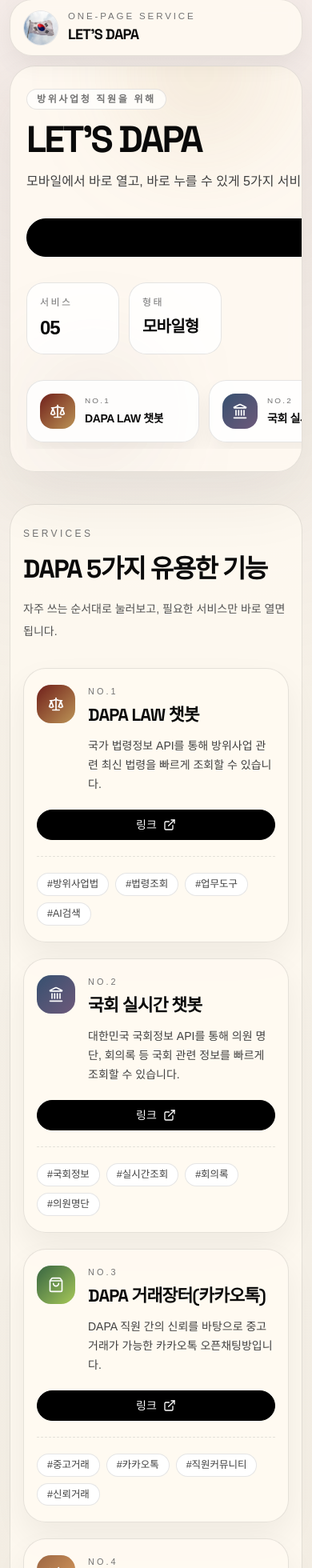
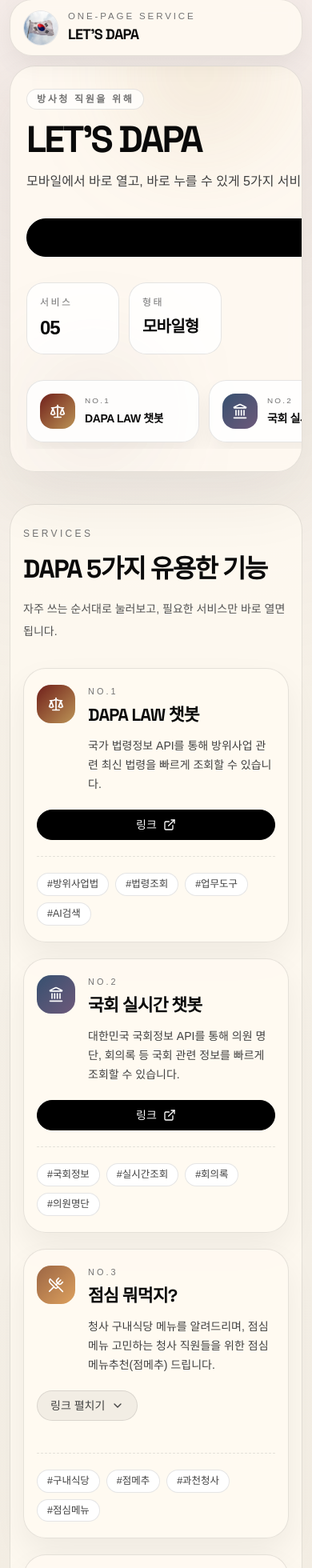
Before and after one commit to ai-studying-man/dapa, a Next.js app: page / in a window 390 px wide. Shown: the part 17-1977 px from the top of the page at 80% size. Built offline with nearby package versions, Linux system fonts and the light colour scheme; a web font is replaced by a local one.

Commit message:
Refine mobile labels and lunch buttons

```diff
--- a/src/app/page.tsx
+++ b/src/app/page.tsx
@@ -56,8 +56,22 @@
     accent: "from-[#355070] to-[#6d597a]",
   },
   {
+    id: "lunch",
+    volume: "No.3",
+    title: "점심 뭐먹지?",
+    description:
+      "청사 구내식당 메뉴를 알려드리며, 점심메뉴 고민하는 청사 직원들을 위한 점심메뉴추천(점메추) 드립니다.",
+    tags: ["#구내식당", "#점메추", "#과천청사", "#점심메뉴"],
+    links: [
+      { label: "구내식당", href: "/cafeteria" },
+      { label: "오늘 점메추", href: "https://lets-dapa-lunch.vercel.app/" },
+    ],
+    icon: UtensilsCrossed,
+    accent: "from-[#9c6644] to-[#dda15e]",
+  },
+  {
     id: "market",
-    volume: "No.3",
+    volume: "No.4",
     title: "DAPA 거래장터(카카오톡)",
     description:
       "DAPA 직원 간의 신뢰를 바탕으로 중고거래가 가능한 카카오톡 오픈채팅방입니다.",
@@ -66,20 +80,6 @@
     cta: "링크",
     icon: ShoppingBag,
     accent: "from-[#386641] to-[#a7c957]",
-  },
-  {
-    id: "lunch",
-    volume: "No.4",
-    title: "점심 뭐먹지?",
-    description:
-      "청사 식당메뉴를 빠르게 확인할 수 있도록 구내식당과 오늘 점메추 링크를 함께 제공합니다.",
-    tags: ["#구내식당", "#점메추", "#과천청사", "#점심메뉴"],
-    links: [
-      { label: "구내식당", href: "/cafeteria" },
-      { label: "오늘 점메추", href: "https://lets-dapa-lunch.vercel.app/" },
-    ],
-    icon: UtensilsCrossed,
-    accent: "from-[#9c6644] to-[#dda15e]",
   },
   {
     id: "welfare",
@@ -105,7 +105,7 @@
   if (service.links?.length) {
     return (
       <div
-        className={`flex flex-col gap-2 sm:flex-row ${
+        className={`flex flex-wrap gap-2 sm:flex-row ${
           mobileFull ? "w-full sm:w-auto" : ""
         }`}
       >
@@ -115,8 +115,8 @@
             href={item.href}
             target="_blank"
             rel="noreferrer noopener"
-            className={`inline-flex items-center justify-center gap-2 rounded-full border border-black bg-black px-4 py-2 text-sm font-medium !text-white transition-colors duration-200 hover:bg-neutral-800 ${
-              mobileFull ? "w-full sm:w-auto" : ""
+            className={`inline-flex min-w-0 items-center justify-center gap-2 rounded-full border border-black bg-black px-3 py-2 text-sm font-medium !text-white transition-colors duration-200 hover:bg-neutral-800 sm:px-4 ${
+              mobileFull ? "flex-1 sm:w-auto sm:flex-none" : ""
             }`}
           >
             {item.label}
@@ -374,7 +374,7 @@
           <div className="relative z-10 grid gap-8 xl:grid-cols-[0.95fr_1.05fr] xl:items-center">
             <div className="relative">
               <div className="inline-flex items-center gap-2 rounded-full border border-black/10 bg-white/70 px-3 py-1 text-xs font-semibold tracking-[0.22em] text-neutral-500 uppercase">
-                방위사업청 직원을 위해
+                방사청 직원을 위해
               </div>
               <h2 className="mt-4 max-w-4xl text-[2.9rem] font-semibold leading-[0.94] tracking-[-0.06em] text-neutral-950 sm:text-6xl md:text-7xl">
                 LET&apos;S DAPA
```
